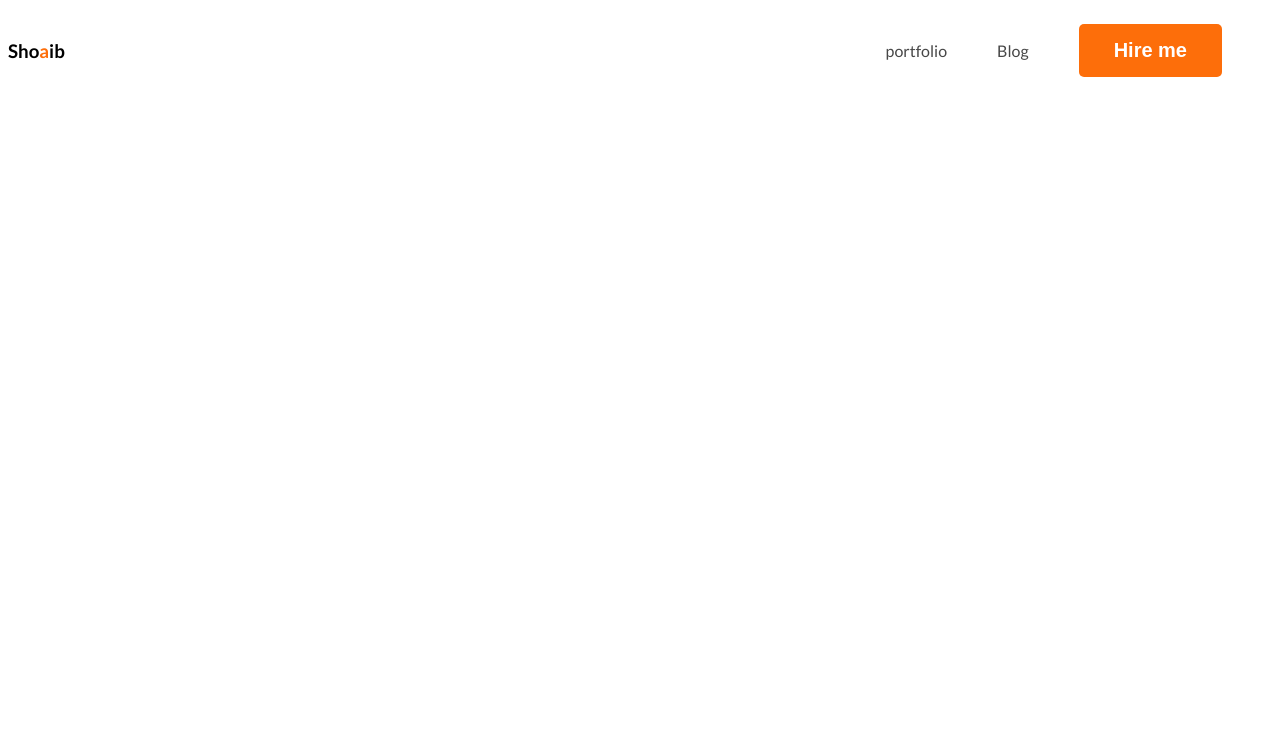
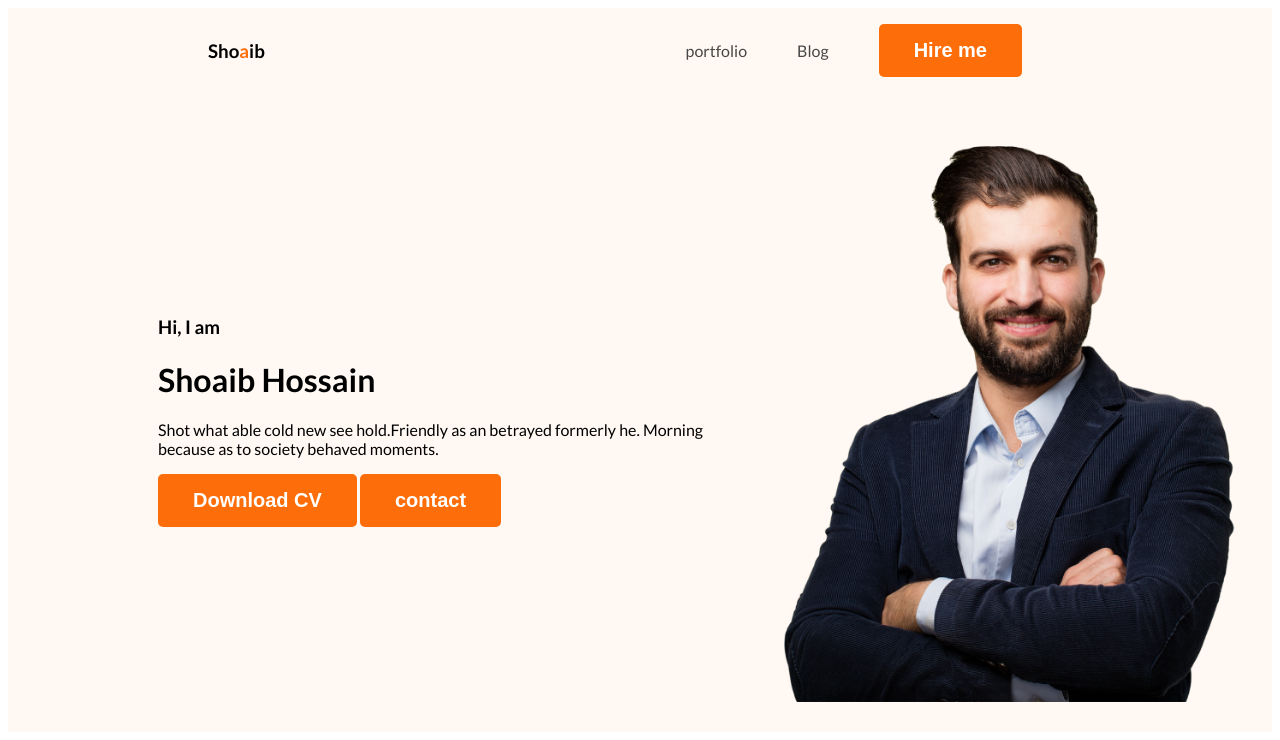
Before and after one commit to shoaibhossain5949/developer-portfolio, a plain HTML site: page index.html in a window 1280 px wide. Drawn offline with Linux system fonts and the light colour scheme.

Commit message:
banner content added

```diff
--- a/index.html
+++ b/index.html
@@ -11,7 +11,7 @@
     <link rel="stylesheet" href="styles/portfolio.css">
 </head>
 <body>
-    <header>
+    <header class="header">
         <nav>
             <h3 class="nam-title">Sho<span class="taxt-primary">a</span>ib</h3>
             <ul>
@@ -20,6 +20,19 @@
                 <li><button class="but-primary">Hire me</button></li>
             </ul>
         </nav>
+        <div class="banner">
+        <div class="b-content">
+            <h3 class="banner-greeting">Hi, I am</h3>
+            <h1 class="banner-title">Shoaib Hossain</h1>
+            <p>Shot what able cold new see hold.Friendly as an betrayed formerly he. Morning because as to society behaved moments.</p>
+            <button class="but-primary">Download CV</button>
+            <button class="but-primary">contact</button>
+        </div>
+
+        <img class="p-pic" src="images/hardy.png" alt="">
+
+        </div>
+
 
     </header>
     <main>
--- a/styles/portfolio.css
+++ b/styles/portfolio.css
@@ -23,6 +23,7 @@ nav {
     display: flex;
     justify-content: space-between;
     align-items: center;
+    padding: 0px 200px;
 }
 
 .nav-title {
@@ -47,3 +48,16 @@ nav a {
     text-decoration: none;
     color: #474747
 }
+.header{
+    background: #FFF8F3;
+}
+.banner{
+    padding: 30px 30px 30px 150px ;
+    display: flex;
+    align-items: center;
+
+
+}
+.banner .p-pic{
+    width: 500px;
+}
```
